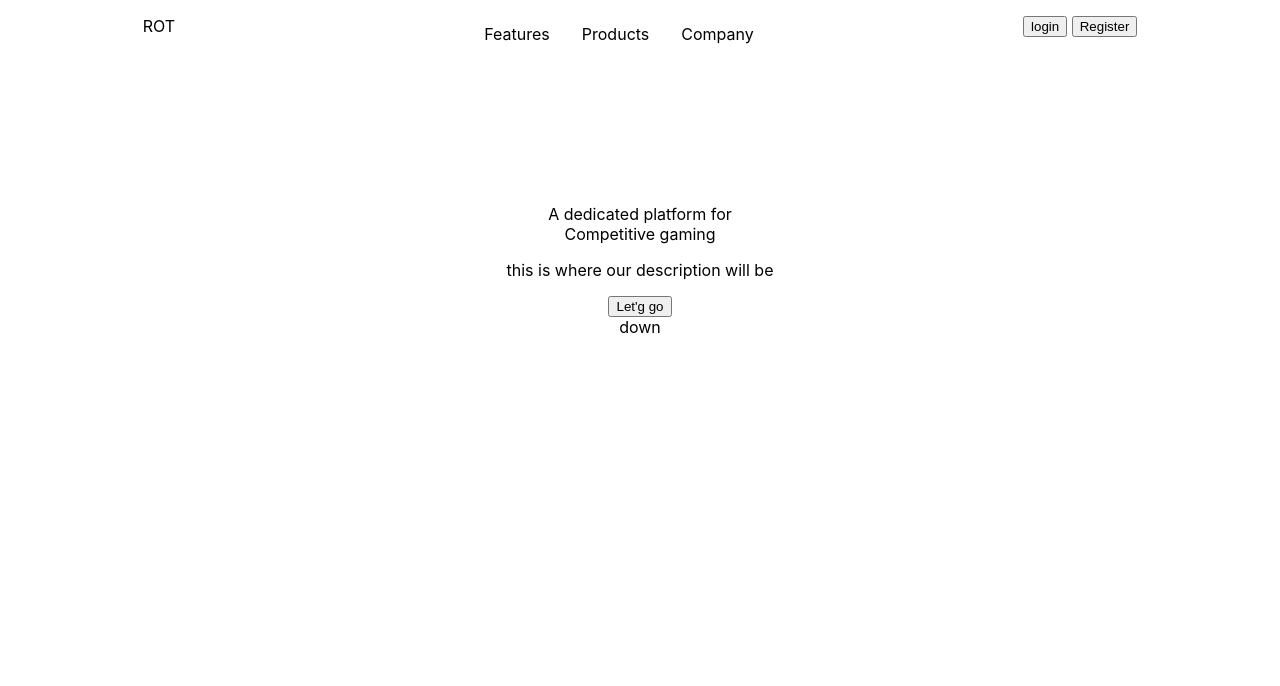
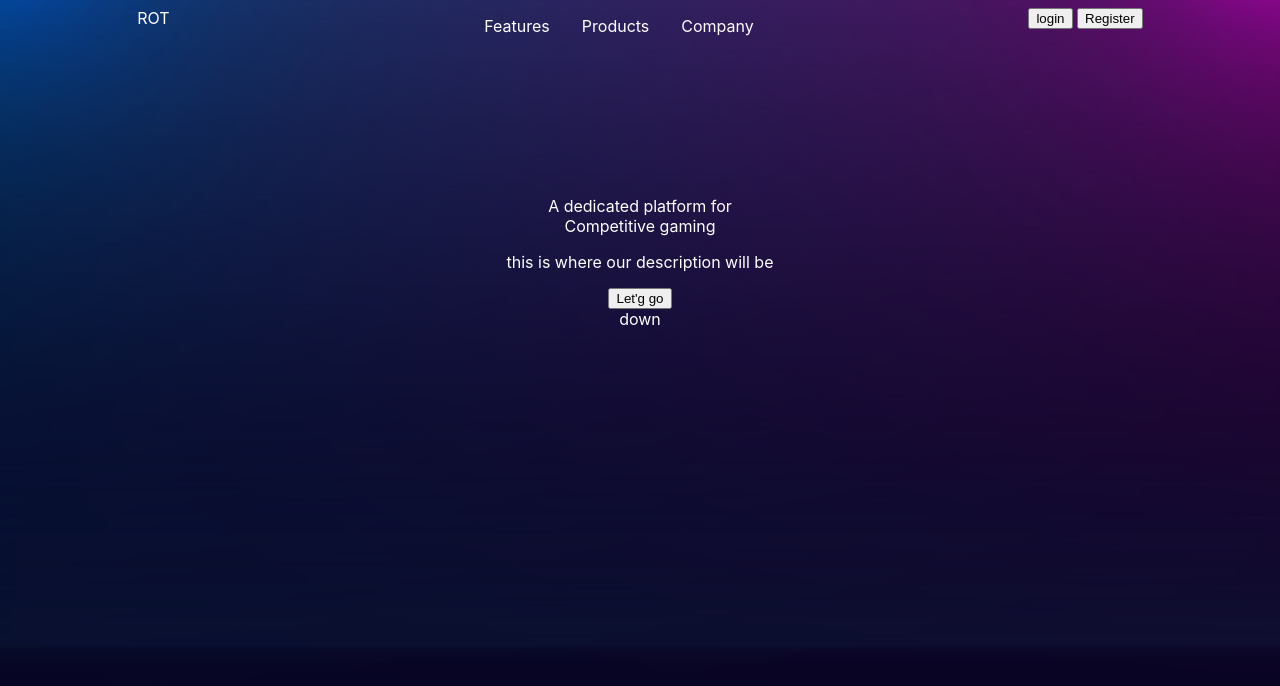
Before and after one commit to Rajaniraiyn/rot-landing-page, a Svelte app: page / in a window 1280 px wide. Shown: the top 686 px of the page. Built offline with nearby package versions, Linux system fonts and the light colour scheme.

Commit message:
➕ Add background

```diff
--- a/src/App.svelte
+++ b/src/App.svelte
@@ -1,16 +1,29 @@
 <script lang="ts">
   import NavBar from "./components/NavBar.svelte";
   import Main from "./components/Main.svelte";
+  import Bg from "./assets/bg.png";
 </script>
 
 <div>
   <NavBar />
   <Main />
+  <img src={Bg} alt="background" id="bg">
 </div>
 
 <style>
   :root {
     font-family: -apple-system, BlinkMacSystemFont, "Segoe UI", Roboto, Oxygen,
       Ubuntu, Cantarell, "Open Sans", "Helvetica Neue", sans-serif;
+      color: white;
+  }
+  div, #bg {
+    position: absolute;
+    inset: 0;
+  }
+
+  #bg {
+    z-index: -99999;
+    width: 100vw;
+    height: 100vh;
   }
 </style>
```
Also changed, not shown: src/assets/bg.png (added).
